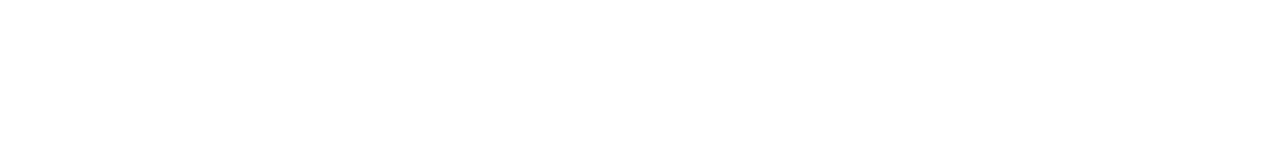
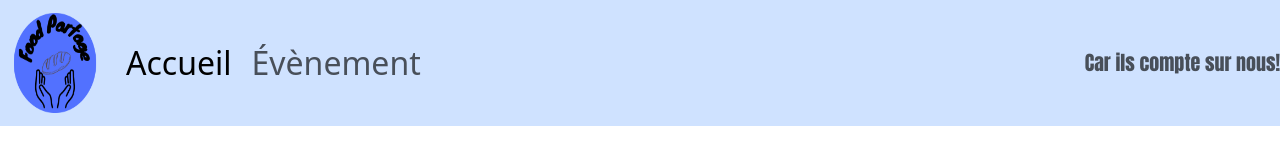
Before and after one commit to DenisPinzin/Food-Partage, a plain HTML site: page index.html in a window 1280 px wide. Drawn offline with nearby package versions, Linux system fonts and the light colour scheme.

Commit message:
Index.html navbar responsive

```diff
--- a/index.html
+++ b/index.html
@@ -5,10 +5,46 @@
     <meta http-equiv="X-UA-Compatible" content="IE=edge">
     <meta name="description" content="Les plus démunis ont besoins de vous">
     <link rel="stylesheet" href="https://cdn.jsdelivr.net/npm/bootstrap@5.3.0-alpha1/dist/css/bootstrap.min.css">
+    <link rel="stylesheet" href="style.css">
+    <link rel="preconnect" href="https://fonts.googleapis.com">
+    <link rel="preconnect" href="https://fonts.gstatic.com" crossorigin>
+    <link href="https://fonts.googleapis.com/css2?family=Anton&display=swap" rel="stylesheet">
     <title>Food Partage</title>
 </head>
 <body>
+    <header>
+        <nav class="navbar navbar-expand-sm bg-primary-subtle">
 
+              <a class="navbar-brand me-2" href="#"><img class="nav-logo" src="logo.png" alt=""></a>
+              <button class="navbar-toggler"
+                      type="button"
+                      data-bs-toggle="collapse"
+                      data-bs-target="#navbarText"
+                      aria-controls="navbarText"
+                      aria-expanded="false"
+                      aria-label="Toggle navigation"
+                      >
+                      <svg xmlns="http://www.w3.org/2000/svg" width="1em" height="1em" fill="currentColor" class="bi bi-three-dots-vertical" viewBox="0 0 16 16">
+                        <path d="M9.5 13a1.5 1.5 0 1 1-3 0 1.5 1.5 0 0 1 3 0zm0-5a1.5 1.5 0 1 1-3 0 1.5 1.5 0 0 1 3 0zm0-5a1.5 1.5 0 1 1-3 0 1.5 1.5 0 0 1 3 0z"/>
+                      </svg>
+              </button>
+              <div class="collapse navbar-collapse" id="navbarText">
+                <ul class="navbar-nav me-auto mb-2 mb-lg-0">
+                  <li class="nav-item">
+                    <a class="nav-link active fs-2" aria-current="page" href="#">Accueil</a>
+                  </li>
+                  <li class="nav-item ms-1">
+                    <a class="nav-link fs-2" href="#">Évènement</a>
+                  </li>
+                </ul>
+                <span class="font-Anton navbar-text fs-5">
+                  Car ils compte sur nous!
+                </span>
+              </div>
+
+          </nav>
+    </header>
+    <!--Popper-->
     <script src="https://cdn.jsdelivr.net/npm/bootstrap@5.3.0-alpha1/dist/js/bootstrap.bundle.min.js"></script>
 </body>
 </html>
--- /dev/null
+++ b/style.css
@@ -0,0 +1,13 @@
+html, body {
+    margin: 0;
+    padding: 0;
+}
+
+.nav-logo {
+    width: 110px;
+    height: 100px;
+}
+
+.font-Anton {
+    font-family: 'Anton', sans-serif;
+}
```
